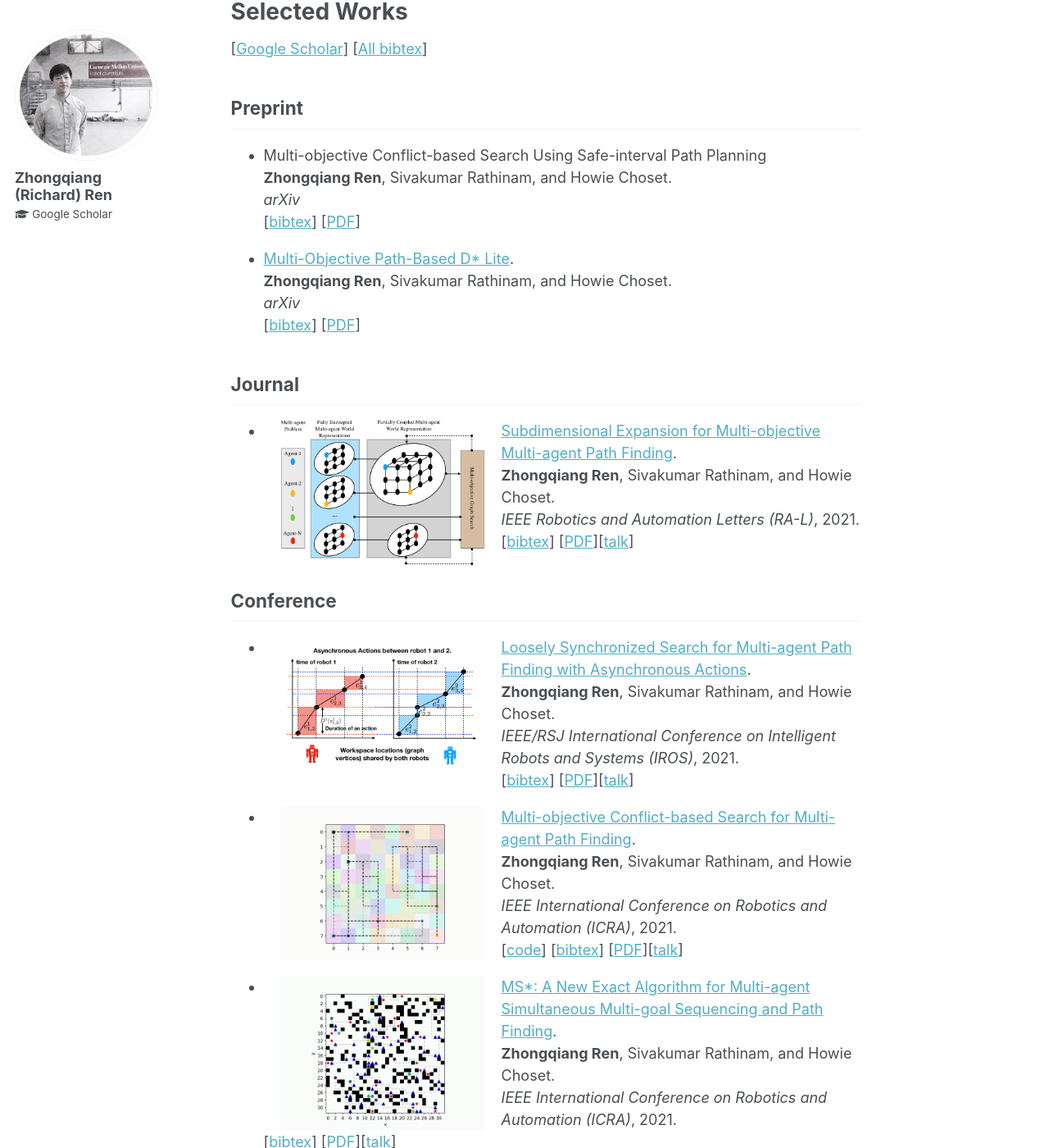
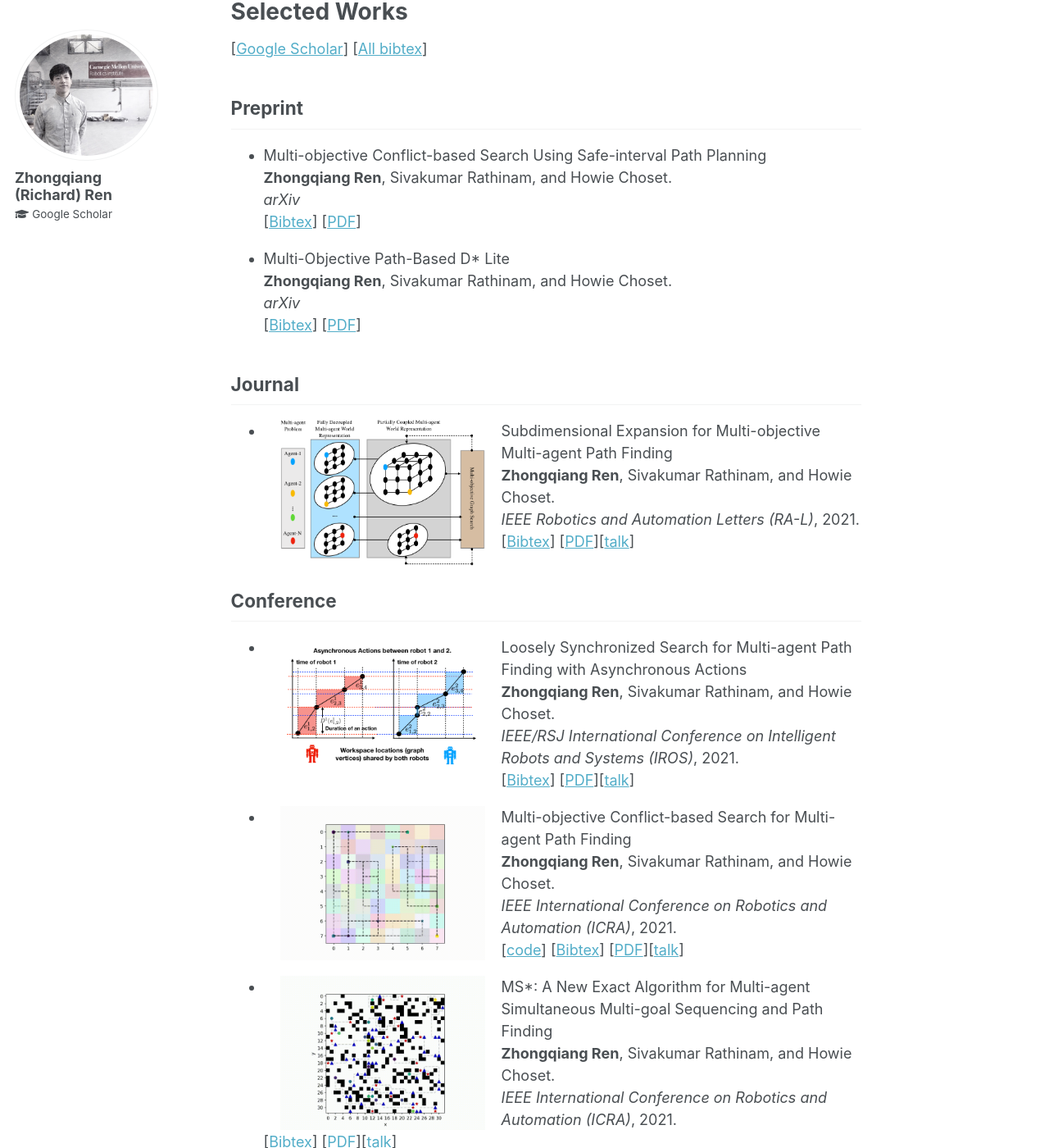
Before and after one commit to wonderren/wonderren.github.io, a Jekyll site: the page built from _pages/about.md, in a window 1280 px wide and 1400 px high, scrolled down 395 px. Shown: the whole window at 82% size. Built offline with Jekyll 4.4.1, drawn with Linux system fonts in a browser that asks for light colours; some of the changed lines change nothing that is shown; some of the changed text lies outside the part shown.

```diff
--- a/_pages/about.md
+++ b/_pages/about.md
@@ -26,7 +26,7 @@
 * Multi-objective Conflict-based Search Using Safe-interval Path Planning\
   **Zhongqiang Ren**, Sivakumar Rathinam, and Howie Choset.\
   <i>arXiv</i>\
-  [<a href="javascript:void(0)" onclick="(function(target, id) { if ($('#' + id).css('display') == 'block') { $('#' + id).hide('fast'); $(target).text('bibtex') } else { $('#' + id).show('fast'); $(target).text('bibtex') } })(this, 'bibtex-ren21-mosipp');">bibtex</a>]
+  [<a href="javascript:void(0)" onclick="(function(target, id) { if ($('#' + id).css('display') == 'block') { $('#' + id).hide('fast'); $(target).text('bibtex') } else { $('#' + id).show('fast'); $(target).text('bibtex') } })(this, 'bibtex-ren21-mosipp');">Bibtex</a>]
 [[PDF](https://arxiv.org/pdf/2108.00745.pdf)]
 <div id="bibtex-ren21-mosipp" style="display:none">
 <pre>@article{ren21mosipp,
@@ -38,10 +38,10 @@
 </pre></div>
 
 
-* [Multi-Objective Path-Based D* Lite](https://arxiv.org/pdf/2108.00710.pdf).\
+* Multi-Objective Path-Based D* Lite\
   **Zhongqiang Ren**, Sivakumar Rathinam, and Howie Choset.\
   <i>arXiv</i>\
-  [<a href="javascript:void(0)" onclick="(function(target, id) { if ($('#' + id).css('display') == 'block') { $('#' + id).hide('fast'); $(target).text('bibtex') } else { $('#' + id).show('fast'); $(target).text('bibtex') } })(this, 'bibtex-ren21-MOPBD');">bibtex</a>]
+  [<a href="javascript:void(0)" onclick="(function(target, id) { if ($('#' + id).css('display') == 'block') { $('#' + id).hide('fast'); $(target).text('bibtex') } else { $('#' + id).show('fast'); $(target).text('bibtex') } })(this, 'bibtex-ren21-MOPBD');">Bibtex</a>]
 [[PDF](https://arxiv.org/pdf/2108.00710.pdf)]
 <div id="bibtex-ren21-MOPBD" style="display:none">
 <pre>@article{ren21mopbd,
@@ -56,10 +56,10 @@
 ------
 
 * <img src="images/fig_MOMstar.png" alt="" width="250" height="200" align="left" hspace="20" style=" border: #FFFFFF 2px none;">
-[Subdimensional Expansion for Multi-objective Multi-agent Path Finding](https://arxiv.org/pdf/2102.01353.pdf).\
+Subdimensional Expansion for Multi-objective Multi-agent Path Finding\
 	**Zhongqiang Ren**, Sivakumar Rathinam, and Howie Choset.\
 	<i>IEEE Robotics and Automation Letters (RA-L)</i>, 2021.\
-	[<a href="javascript:void(0)" onclick="(function(target, id) { if ($('#' + id).css('display') == 'block') { $('#' + id).hide('fast'); $(target).text('bibtex') } else { $('#' + id).show('fast'); $(target).text('bibtex') } })(this, 'bibtex-ren21-MOMstar');">bibtex</a>]
+	[<a href="javascript:void(0)" onclick="(function(target, id) { if ($('#' + id).css('display') == 'block') { $('#' + id).hide('fast'); $(target).text('bibtex') } else { $('#' + id).show('fast'); $(target).text('bibtex') } })(this, 'bibtex-ren21-MOMstar');">Bibtex</a>]
 [[PDF](https://arxiv.org/pdf/2102.01353.pdf)][[talk](https://youtu.be/pfeBNvOqzvE)]
 <div id="bibtex-ren21-MOMstar" style="display:none">
 <pre>@ARTICLE{ren21momstar,
@@ -79,10 +79,10 @@
 ------
 
 * <img src="images/fig_lss.png" alt="" width="250" height="200" align="left" hspace="20" style=" border: #FFFFFF 2px none;">
-[Loosely Synchronized Search for Multi-agent Path Finding with Asynchronous Actions](https://arxiv.org/pdf/2103.04516.pdf).\
+Loosely Synchronized Search for Multi-agent Path Finding with Asynchronous Actions\
 	**Zhongqiang Ren**, Sivakumar Rathinam, and Howie Choset.\
 	<i>IEEE/RSJ International Conference on Intelligent Robots and Systems (IROS)</i>, 2021.\
-	[<a href="javascript:void(0)" onclick="(function(target, id) { if ($('#' + id).css('display') == 'block') { $('#' + id).hide('fast'); $(target).text('bibtex') } else { $('#' + id).show('fast'); $(target).text('bibtex') } })(this, 'bibtex-ren21-LSS');">bibtex</a>]
+	[<a href="javascript:void(0)" onclick="(function(target, id) { if ($('#' + id).css('display') == 'block') { $('#' + id).hide('fast'); $(target).text('bibtex') } else { $('#' + id).show('fast'); $(target).text('bibtex') } })(this, 'bibtex-ren21-LSS');">Bibtex</a>]
 [[PDF](https://arxiv.org/pdf/2103.04516.pdf)][[talk](https://youtu.be/u0WSXr3yjhc)]
 <div id="bibtex-ren21-LSS" style="display:none">
 <pre>@inproceedings{ren21loosely,
@@ -96,11 +96,11 @@
 
 
 * <img src="images/fig_mocbs.gif" alt="" width="250" height="200" align="left" hspace="20" style=" border: #000000 2px none;">
-[Multi-objective Conflict-based Search for Multi-agent Path Finding](https://arxiv.org/pdf/2101.03805.pdf).\
+Multi-objective Conflict-based Search for Multi-agent Path Finding\
 	**Zhongqiang Ren**, Sivakumar Rathinam, and Howie Choset.\
 	<i>IEEE International Conference on Robotics and Automation (ICRA)</i>, 2021.\
 	[[code](https://github.com/wonderren/public_pymomapf)]
-	[<a href="javascript:void(0)" onclick="(function(target, id) { if ($('#' + id).css('display') == 'block') { $('#' + id).hide('fast'); $(target).text('bibtex') } else { $('#' + id).show('fast'); $(target).text('bibtex') } })(this, 'bibtex-ren21-MOCBS');">bibtex</a>]
+	[<a href="javascript:void(0)" onclick="(function(target, id) { if ($('#' + id).css('display') == 'block') { $('#' + id).hide('fast'); $(target).text('bibtex') } else { $('#' + id).show('fast'); $(target).text('bibtex') } })(this, 'bibtex-ren21-MOCBS');">Bibtex</a>]
 [[PDF](https://arxiv.org/pdf/2101.03805.pdf)][[talk](https://youtu.be/KI-BVhsjg0I)]
 <div id="bibtex-ren21-MOCBS" style="display:none">
 <pre>@inproceedings{ren21mocbs,
@@ -113,10 +113,10 @@
 </pre></div>
 
 * <img src="images/fig_MSstar.gif" alt="" width="250" height="200" align="left" hspace="20" style=" border: #000000 2px none;">
-[MS*: A New Exact Algorithm for Multi-agent Simultaneous Multi-goal Sequencing and Path Finding](https://arxiv.org/pdf/2103.09979).\
+MS*: A New Exact Algorithm for Multi-agent Simultaneous Multi-goal Sequencing and Path Finding\
 	**Zhongqiang Ren**, Sivakumar Rathinam, and Howie Choset.\
 	<i>IEEE International Conference on Robotics and Automation (ICRA)</i>, 2021.\
-	[<a href="javascript:void(0)" onclick="(function(target, id) { if ($('#' + id).css('display') == 'block') { $('#' + id).hide('fast'); $(target).text('bibtex') } else { $('#' + id).show('fast'); $(target).text('bibtex') } })(this, 'bibtex-ren21-MSstar');">bibtex</a>]
+	[<a href="javascript:void(0)" onclick="(function(target, id) { if ($('#' + id).css('display') == 'block') { $('#' + id).hide('fast'); $(target).text('bibtex') } else { $('#' + id).show('fast'); $(target).text('bibtex') } })(this, 'bibtex-ren21-MSstar');">Bibtex</a>]
 [[PDF](https://arxiv.org/pdf/2103.09979)][[talk](https://youtu.be/cjwO4yycfpo)]
 <div id="bibtex-ren21-MSstar" style="display:none">
 <pre>@inproceedings{ren21ms,
@@ -129,10 +129,10 @@
 </pre></div>
 
 
-* [Geometric motion planning for systems with toroidal and cylindrical shape spaces](https://d1wqtxts1xzle7.cloudfront.net/57737478/DSCC2018-9144.pdf?1541912930=&response-content-disposition=inline%3B+filename%3DGeometric_Motion_Planning_For_Systems_Wi.pdf&Expires=1616924915&Signature=KuFlGSqfnphvOLhbK0Y33d4GZMikmQDXVFK1LDSjJ49hjrZof1sG8xlSdN-gVRQXcFqH9RSK4QV~7ly7Gp5OP9L5NiIqtJpL9XC80kV7gpl8-kGycqKsuy7T5viCGfuKTFeCUDu88YEaI60Ko9wKl8xgKXzHJDHc~L2SOCZfQic0iIw6Jr3Pp5e60X9C8Y2UvqlY8CnLrgOUc~TkN8w8t3kqUl~90KBEtKRvhiPJTk68D7dxPkf5ywee4a8wEDqmGezq34jkf1S4WyooKVlRxZ5LFbTGdVB75oVKgl1sqKi52LjsRanxeAHDqj~XsCGN4867qfEFV-uRnabb~iuN3g__&Key-Pair-Id=APKAJLOHF5GGSLRBV4ZA).\
+* Geometric motion planning for systems with toroidal and cylindrical shape spaces\
 	Chaohui Gong, **Zhongqiang Ren**, Julian Whitman, Jaskaran Grover, Baxi Chong, and Howie Choset.\
 	Dynamic Systems and Control Conference, American Society of Mechanical Engineers, 2018.\
-	[<a href="javascript:void(0)" onclick="(function(target, id) { if ($('#' + id).css('display') == 'block') { $('#' + id).hide('fast'); $(target).text('bibtex') } else { $('#' + id).show('fast'); $(target).text('bibtex') } })(this, 'bibtex-gong18-toros');">bibtex</a>]
+	[<a href="javascript:void(0)" onclick="(function(target, id) { if ($('#' + id).css('display') == 'block') { $('#' + id).hide('fast'); $(target).text('bibtex') } else { $('#' + id).show('fast'); $(target).text('bibtex') } })(this, 'bibtex-gong18-toros');">Bibtex</a>]
 [[PDF](https://d1wqtxts1xzle7.cloudfront.net/57737478/DSCC2018-9144.pdf?1541912930=&response-content-disposition=inline%3B+filename%3DGeometric_Motion_Planning_For_Systems_Wi.pdf&Expires=1616924915&Signature=KuFlGSqfnphvOLhbK0Y33d4GZMikmQDXVFK1LDSjJ49hjrZof1sG8xlSdN-gVRQXcFqH9RSK4QV~7ly7Gp5OP9L5NiIqtJpL9XC80kV7gpl8-kGycqKsuy7T5viCGfuKTFeCUDu88YEaI60Ko9wKl8xgKXzHJDHc~L2SOCZfQic0iIw6Jr3Pp5e60X9C8Y2UvqlY8CnLrgOUc~TkN8w8t3kqUl~90KBEtKRvhiPJTk68D7dxPkf5ywee4a8wEDqmGezq34jkf1S4WyooKVlRxZ5LFbTGdVB75oVKgl1sqKi52LjsRanxeAHDqj~XsCGN4867qfEFV-uRnabb~iuN3g__&Key-Pair-Id=APKAJLOHF5GGSLRBV4ZA)]
 <div id="bibtex-gong18-toros" style="display:none">
 <pre>@inproceedings{gong2018geometric,
@@ -146,10 +146,10 @@
 }
 </pre></div>
 
-* [Deformed state lattice planning](https://www.researchgate.net/profile/Zhongqiang-Ren/publication/321821716_Deformed_state_lattice_planning/links/5e9fdca6a6fdcc20bb360c44/Deformed-state-lattice-planning.pdf).\
+* Deformed state lattice planning\
 	**Zhongqiang Ren**, Chaohui Gong, and Howie Choset.\
 	IEEE/RSJ International Conference on Intelligent Robots and Systems (IROS), 2017.\
-	[<a href="javascript:void(0)" onclick="(function(target, id) { if ($('#' + id).css('display') == 'block') { $('#' + id).hide('fast'); $(target).text('bibtex') } else { $('#' + id).show('fast'); $(target).text('bibtex') } })(this, 'bibtex-ren17-deformed');">bibtex</a>]
+	[<a href="javascript:void(0)" onclick="(function(target, id) { if ($('#' + id).css('display') == 'block') { $('#' + id).hide('fast'); $(target).text('bibtex') } else { $('#' + id).show('fast'); $(target).text('bibtex') } })(this, 'bibtex-ren17-deformed');">Bibtex</a>]
 [[PDF](https://www.researchgate.net/profile/Zhongqiang-Ren/publication/321821716_Deformed_state_lattice_planning/links/5e9fdca6a6fdcc20bb360c44/Deformed-state-lattice-planning.pdf)]
 <div id="bibtex-ren17-deformed" style="display:none">
 <pre>@inproceedings{ren17deformed,
```
